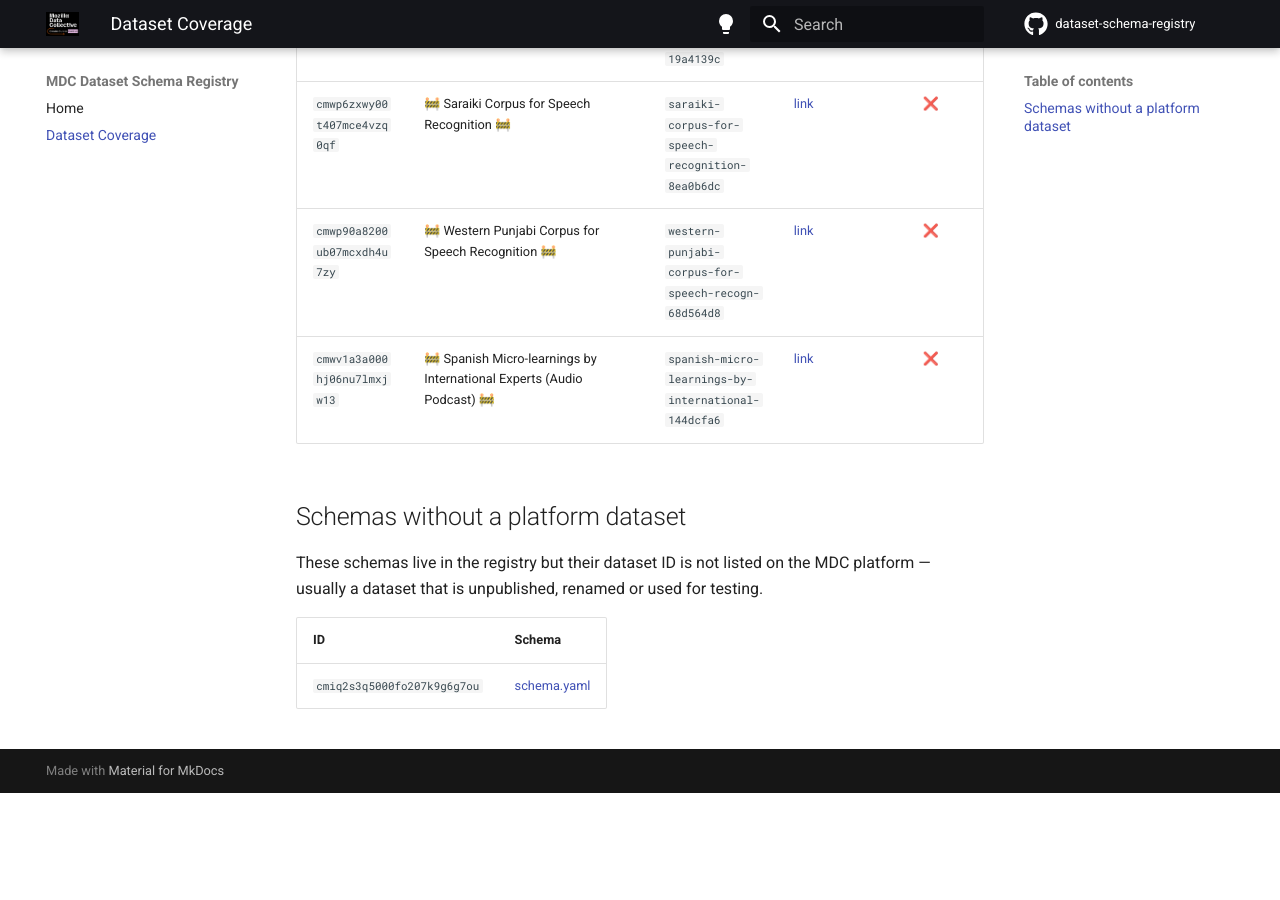
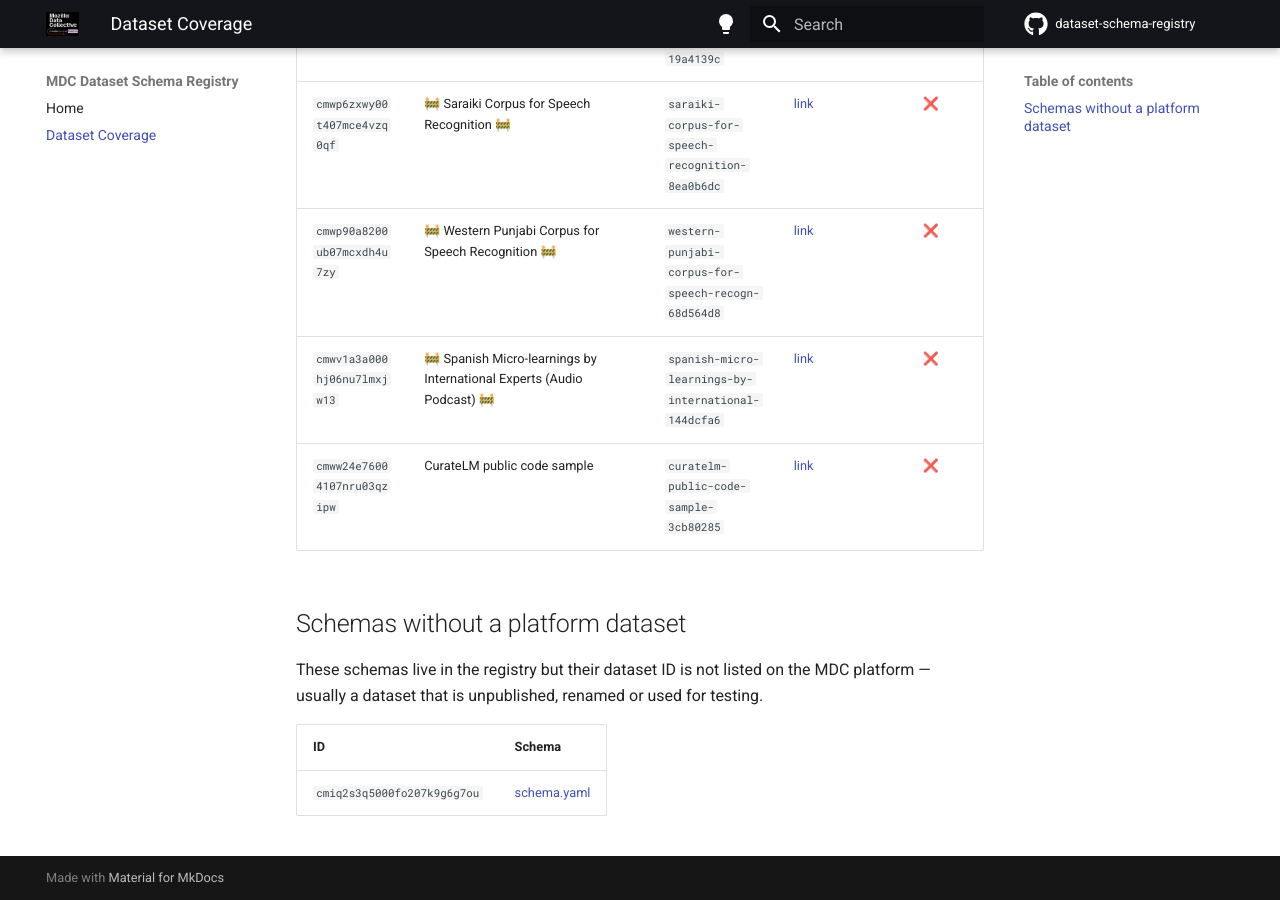
Before and after one commit to Mozilla-Data-Collective/dataset-schema-registry, an MkDocs documentation site: the page built from docs/dataset-coverage.md, in a window 1280 px wide and 900 px high, scrolled down 142354 px. Built offline with MkDocs 1.6.1 and Material for MkDocs 9.7.7, drawn with Linux system fonts in a browser that asks for light colours; comment, search, counter and statistics services are not loaded; before the commit the page ends 143147 px from its top, so only the background shows below that; part of the change alters nothing that is shown; some of the changed text lies outside the part shown.

Commit message:
chore: update registry index and dataset coverage [skip ci]

```diff
--- a/docs/dataset-coverage.md
+++ b/docs/dataset-coverage.md
@@ -12,10 +12,10 @@ data programmatically.
     `registry/<dataset_id>/schema.yaml` file.  See the
     [Home](index.md) for details.
 
-**Last updated:** 2026-11-25
-**Total datasets in sitemap:** 1250
+**Last updated:** 2026-11-26
+**Total datasets in sitemap:** 1251
 **Schemas registered:** 419 ✅
-**Schemas missing:** 831 ❌
+**Schemas missing:** 832 ❌
 
 | ID | Name | Slug | Dataset page | Schema registered |
 |----|------|------|-------------|:-----------------:|
@@ -1269,6 +1269,7 @@ data programmatically.
 | `cmwp6zxwy00t407mce4vzq0qf` | 🚧 Saraiki Corpus for Speech Recognition 🚧 | `saraiki-corpus-for-speech-recognition-8ea0b6dc` | [link](https://mozilladatacollective.com/datasets/cmwp6zxwy00t407mce4vzq0qf) | ❌ |
 | `cmwp90a8200ub07mcxdh4u7zy` | 🚧 Western Punjabi Corpus for Speech Recognition 🚧 | `western-punjabi-corpus-for-speech-recogn-68d564d8` | [link](https://mozilladatacollective.com/datasets/cmwp90a8200ub07mcxdh4u7zy) | ❌ |
 | `cmwv1a3a000hj06nu7lmxjw13` | 🚧 Spanish Micro-learnings by International Experts (Audio Podcast) 🚧 | `spanish-micro-learnings-by-international-144dcfa6` | [link](https://mozilladatacollective.com/datasets/cmwv1a3a000hj06nu7lmxjw13) | ❌ |
+| `cmww24e76004107nru03qzipw` | CurateLM public code sample | `curatelm-public-code-sample-3cb80285` | [link](https://mozilladatacollective.com/datasets/cmww24e76004107nru03qzipw) | ❌ |
 
 ## Schemas without a platform dataset
 
```
Also changed, not shown: 1 other file.
